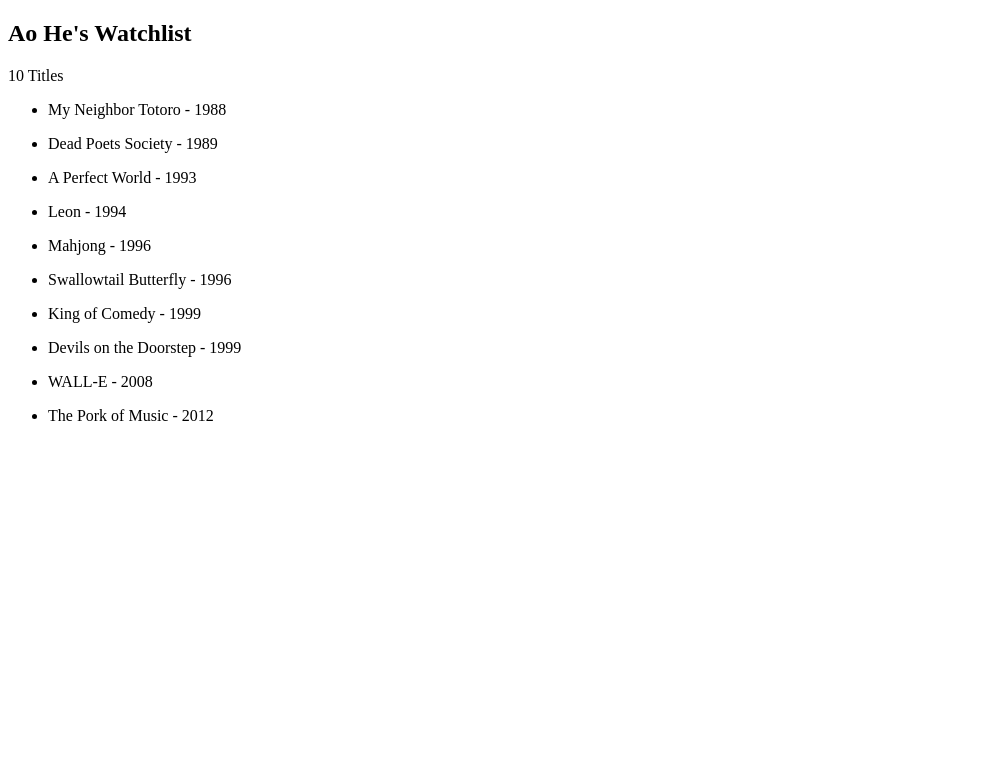
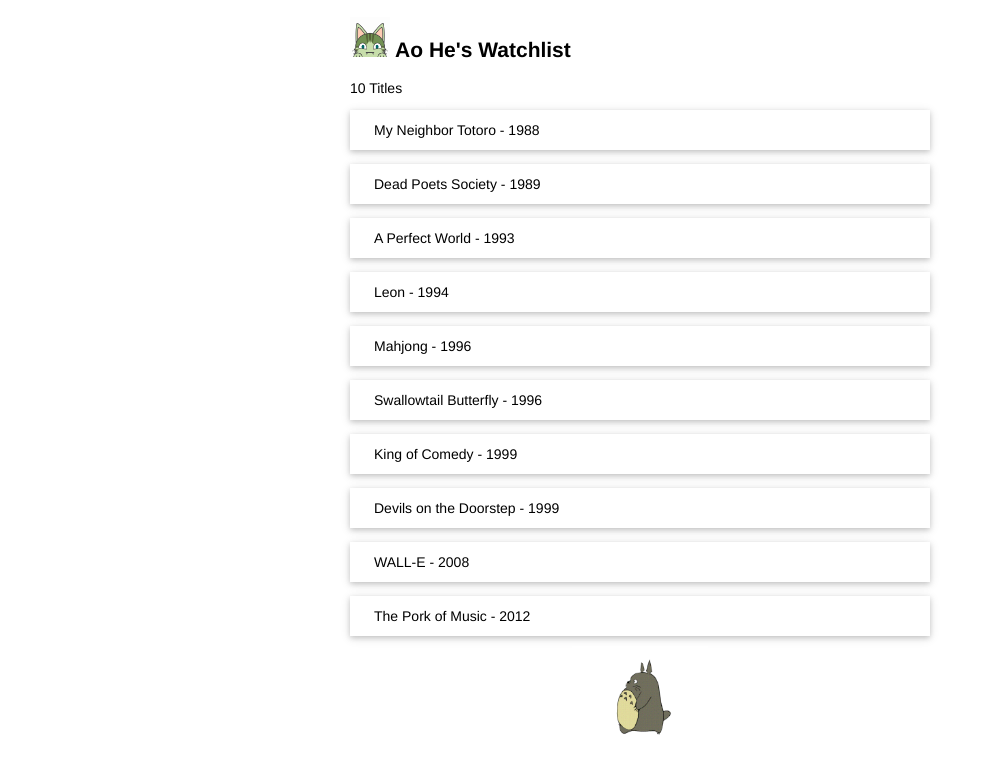
Before and after one commit to iidtn/flask, a Flask app: page / in a window 1280 px wide. Shown: the top 774 px of the page, without its empty margins (0-987 px from the left). Run offline with Flask 2, Linux system fonts and the light colour scheme.

Commit message:
Add static files

```diff
--- /dev/null
+++ b/static/style.css
@@ -0,0 +1,48 @@
+/* 页面整体 */
+body {
+    margin: auto;
+    max-width: 580px;
+    font-size: 14px;
+    font-family: Helvetica, Arial, sans-serif;
+}
+
+/* 页脚 */
+footer {
+    color: #888;
+    margin-top: 15px;
+    text-align: center;
+    padding: 10px;
+}
+
+/* 头像 */
+.avatar {
+    width: 40px;
+}
+
+/* 电影列表 */
+.movie-list {
+    list-style-type: none;
+    padding: 0;
+    margin-bottom: 10px;
+    box-shadow: 0 2px 5px 0 rgba(0, 0, 0, 0.16), 0 2px 10px 0 rgba(0, 0, 0, 0.12);
+}
+
+.movie-list li {
+    padding: 12px 24px;
+    border-bottom: 1px solid #ddd;
+}
+
+.movie-list li:last-child {
+    border-bottom:none;
+}
+
+.movie-list li:hover {
+    background-color: #f8f9fa;
+}
+
+/* 龙猫图片 */
+.totoro {
+    display: block;
+    margin: 0 auto;
+    height: 100px;
+}
--- a/templates/index.html
+++ b/templates/index.html
@@ -5,16 +5,22 @@
     <meta http-equiv="X-UA-Compatible" content="IE=edge">
     <meta name="viewport" content="width=device-width, initial-scale=1.0">
     <title>{{ name }}'s Watchlist</title>
+    <link rel="icon" href="{{ url_for('static', filename='favicon.png') }}">
+    <link rel="stylesheet" href="{{ url_for('static', filename='style.css') }}" type="text/css">
 </head>
 <body>
-    <h2>{{ name }}'s Watchlist</h2>
+    <h2>
+        <img alt="Avatar" class="avatar" src="{{url_for('static', filename='images/avatar.png')}}"></img>
+        {{ name }}'s Watchlist
+    </h2>
     {# 使用 length 过滤器获取 movies 变量的长度 #}
     <p>{{ movies|length }} Titles</p>
 
     {% for movie in movies %}  {# 迭代 movies 变量 #}
-    <ul>
+    <ul class='movie-list'>
         <li>{{ movie.title }} - {{ movie.year }}</li>
     </ul>
     {% endfor %}  {# 使用 endfor 标签结束 for 语句 #}
+    <img alt="Walking Totoro" class="totoro" src="{{url_for('static', filename='images/totoro.gif')}}"></img>
 </body>
 </html>
```
Also changed, not shown: static/favicon.png (added), static/images/1.jpg (added), static/images/E.jpg (added), static/images/avatar.png (added), static/images/totoro.gif (added).
